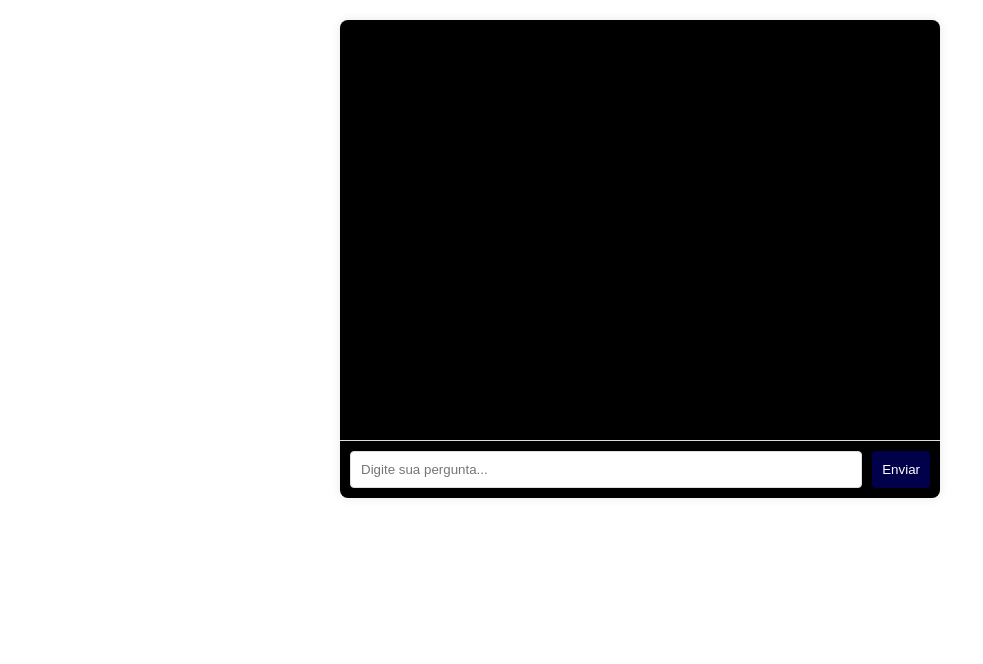
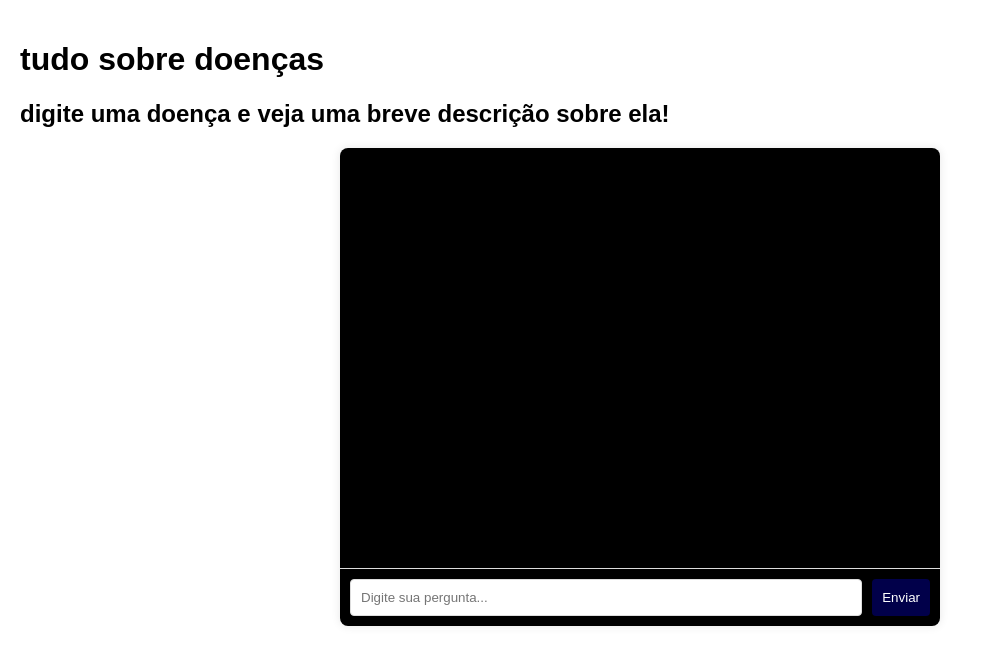
Before and after one commit to felpis244/TRABALHO-CHAT-DOENCAS, a plain HTML site: page index.html in a window 1280 px wide. Shown: the whole page, without its empty margins (0-983 px from the left). Drawn offline with Linux system fonts and the light colour scheme.

Commit message:
Update index.html

```diff
--- a/index.html
+++ b/index.html
@@ -8,6 +8,8 @@
 
 </head>
 <body>
+    <h1>tudo sobre doenças</h1>
+    <h2>digite uma doença e veja uma breve descrição sobre ela!</h2>
     <div class="chat-container">
         <div class="chat-box" id="chat-box"></div>
         <div class="input-area">
```
